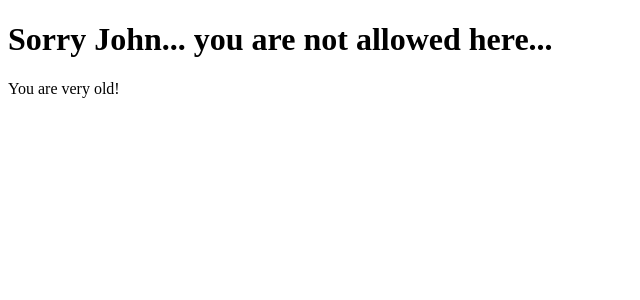
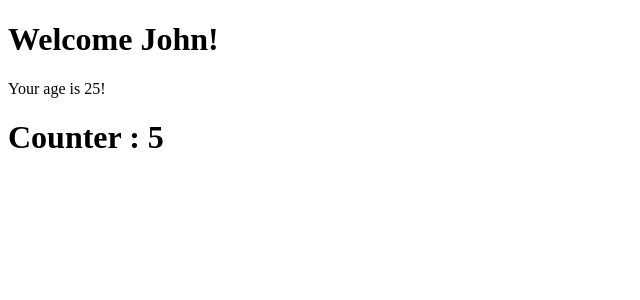
Before and after one commit to KaramGuliyev/React, a React (Create React App) app: page / in a window 1280 px wide. Shown: the top 300 px of the page, without its empty margins (0-640 px from the left). Built offline with nearby package versions, Linux system fonts and the light colour scheme.

Commit message:
State - 1

```diff
--- a/src/Age.js
+++ b/src/Age.js
@@ -1,6 +1,4 @@
 import React from "react";
-
-// Modify the Age component so that the "Your age is " message is rendered only if the age prop is greater than 18. Otherwise render the "You are very young!" message.
 
 export class Age extends React.Component {
   render() {
--- a/src/App.js
+++ b/src/App.js
@@ -1,4 +1,5 @@
 import React from "react";
+import { Counter } from "./Counter";
 import { Welcome } from "./Welcome";
 
 export class App extends React.Component {
@@ -6,6 +7,7 @@ export class App extends React.Component {
     return (
       <>
         <Welcome name={this.props.name} age={this.props.age} />
+        <Counter counterStart={0} />
       </>
     );
   }
--- /dev/null
+++ b/src/Counter.js
@@ -0,0 +1,20 @@
+// Create a Counter class component with an internal state containing a count property, initialized to 0.
+// The Counter component should render the count property within an h1 tag, and the count property should be incremented by 1 every second;
+
+import React from "react";
+
+export class Counter extends React.Component {
+  state = { count: this.props.counterStart ?? 0 };
+  constructor(props) {
+    super(props);
+    setInterval(() => {
+      this.setState((state) => {
+        console.log(state);
+        return { count: state.count + 1 };
+      });
+    }, 1000);
+  }
+  render() {
+    return <h1>Counter : {this.state.count}</h1>;
+  }
+}
--- a/src/Welcome.js
+++ b/src/Welcome.js
@@ -1,7 +1,5 @@
 import React from "react";
 import { Age } from "./Age";
-
-
 export class Welcome extends React.Component {
   render() {
     const nameVal = this.props.name.props.children;
--- a/src/index.js
+++ b/src/index.js
@@ -4,4 +4,4 @@ import { App } from "./App";
 
 const root = ReactDOM.createRoot(document.getElementById("root"));
 
-root.render(<App name={<strong>John</strong>}  age={225} />);
+root.render(<App name={<strong>John</strong>}  age={25} />);
```
